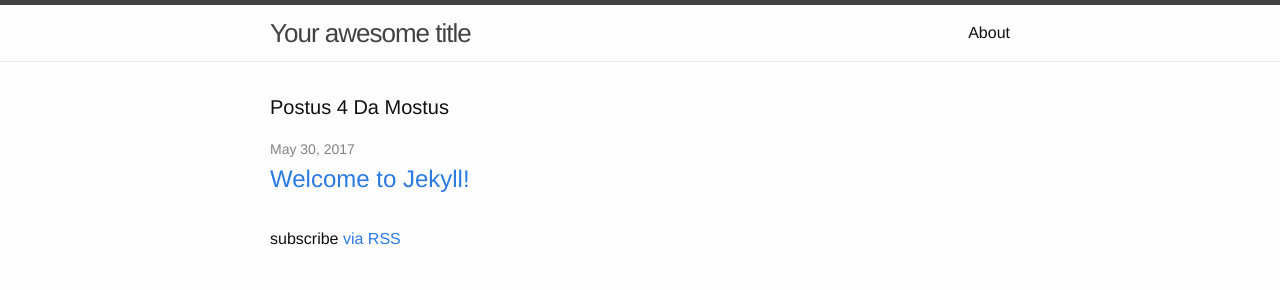
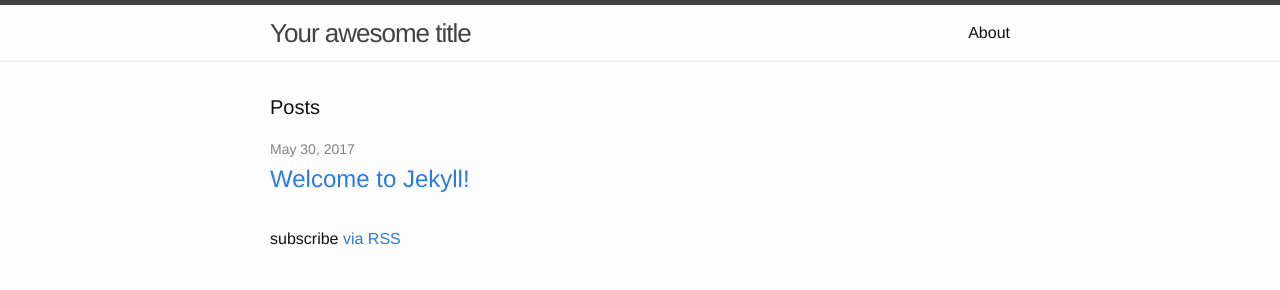
Before and after one commit to SirGlory/SirGlory.github.io, a Jekyll site: the page built from index.html, in a window 1280 px wide. Shown: the top 290 px of the page. Built offline with Jekyll 4.4.1, drawn with Linux system fonts in a browser that asks for light colours.

Commit message:
Returned to original

```diff
--- a/index.html
+++ b/index.html
@@ -4,7 +4,7 @@
 
 <div class="home">
 
-  <h1 class="page-heading">Postus 4 Da Mostus</h1>
+  <h1 class="page-heading">Posts</h1>
 
   <ul class="post-list">
     {% for post in site.posts %}
```
